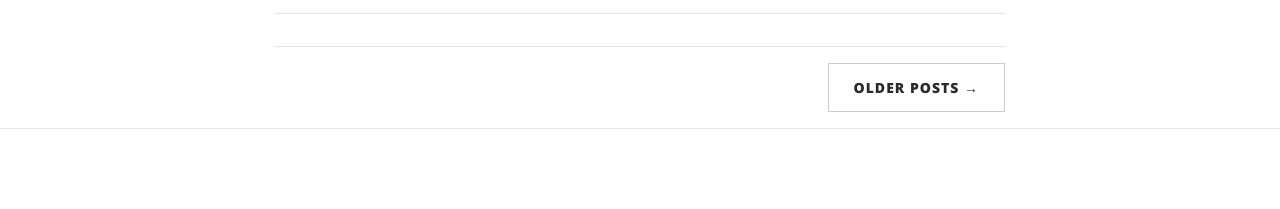
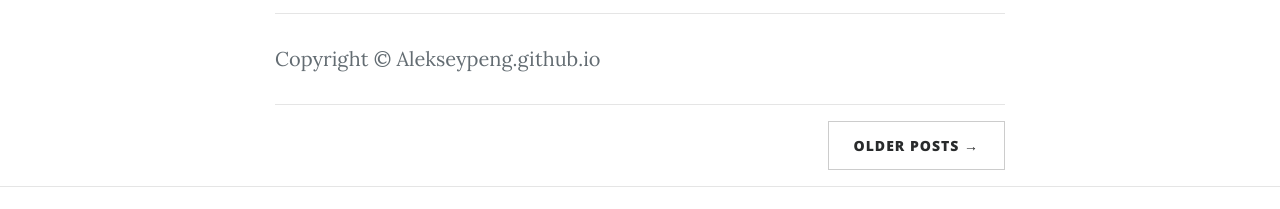
Before and after one commit to AlekseyPeng/AlekseyPeng.github.io, a website: page index.html in a window 1280 px wide. Shown: the part 619-828 px from the top of the page. Drawn offline with nearby package versions, Linux system fonts and the light colour scheme.

Commit message:
Update index.html

```diff
--- a/index.html
+++ b/index.html
@@ -93,7 +93,8 @@
                 </div>
                 <hr>
 
-                <div class="copyrights">Collect from <a href="http://www.zixuephp.cn/"  title="网站模板">网站模板</a></div>
+                <p class="copyright text-muted">Copyright &copy; Alekseypeng.github.io</p>
+
 
                 <hr>
                 <!-- Pager -->
```
